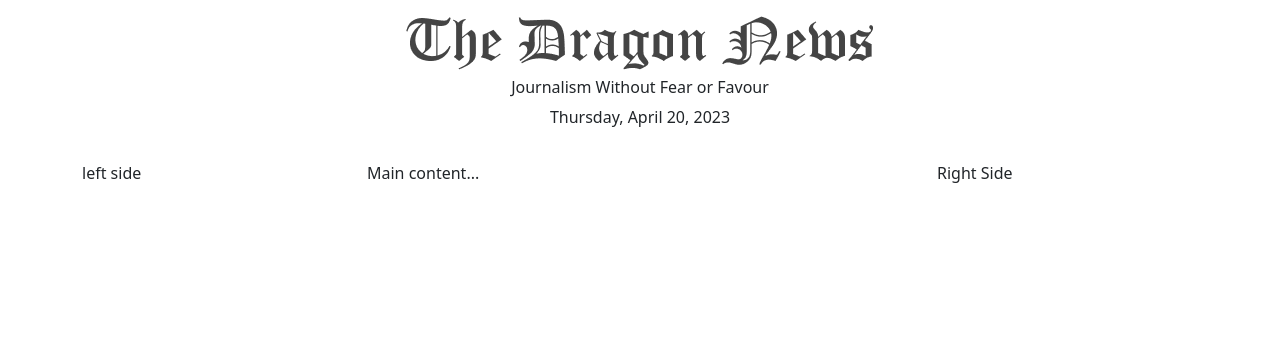
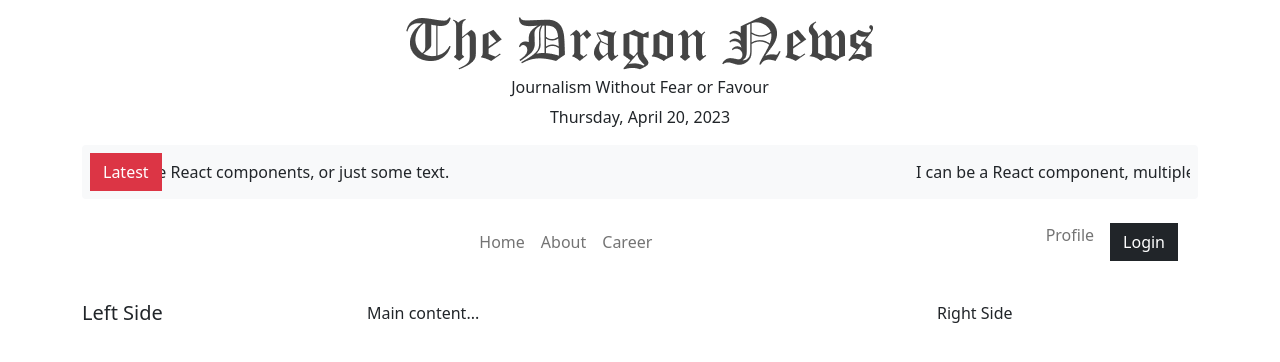
Before and after one commit to eh-munna/Module-63-Firebase-Auth-Recap-and-Data-load, a React (Vite) app: page / in a window 1280 px wide. Shown: the top 362 px of the page. Built offline with nearby package versions, Linux system fonts and the light colour scheme.

Commit message:
62-5 React Marquee and Responsive NavBar

```diff
--- a/package.json
+++ b/package.json
@@ -17,6 +17,7 @@
     "react": "^18.2.0",
     "react-bootstrap": "^2.7.4",
     "react-dom": "^18.2.0",
+    "react-fast-marquee": "^1.3.5",
     "react-router-dom": "^6.10.0",
     "sort-by": "^1.2.0"
   },
--- a/src/pages/Shared/Header/Header.jsx
+++ b/src/pages/Shared/Header/Header.jsx
@@ -1,13 +1,57 @@
 import React from 'react';
 import logo from '../../../assets/logo.png';
 import moment from 'moment';
+import Button from 'react-bootstrap/Button';
+import Marquee from 'react-fast-marquee';
+import Container from 'react-bootstrap/Container';
+import Nav from 'react-bootstrap/Nav';
+import Navbar from 'react-bootstrap/Navbar';
 
 const Header = () => {
   return (
-    <div className="text-center py-3">
-      <img className="img-fluid mx-auto" src={logo} alt="" />
-      <h6 className="my-2">Journalism Without Fear or Favour</h6>
-      <p>{moment().format('dddd, MMMM D, YYYY')}</p>
+    <div className="py-3 container">
+      <div className="text-center">
+        <img className="img-fluid mx-auto" src={logo} alt="" />
+        <h6 className="my-2">Journalism Without Fear or Favour</h6>
+        <p>{moment().format('dddd, MMMM D, YYYY')}</p>
+      </div>
+      <div className="d-flex bg-light p-2 rounded-1">
+        <Button className="rounded-0" variant="danger">
+          Latest
+        </Button>{' '}
+        <Marquee pauseOnHover gradient={false} className="bg-transparent">
+          I can be a React component, multiple React components, or just some
+          text.
+        </Marquee>
+      </div>
+      <div>
+        <Navbar
+          className="my-2 text-info-emphasis"
+          collapseOnSelect
+          expand="lg"
+          bg="transparent"
+          variant="light"
+        >
+          <Container>
+            <Navbar.Toggle aria-controls="responsive-navbar-nav" />
+            <Navbar.Collapse id="responsive-navbar-nav">
+              <Nav className="mx-auto">
+                <Nav.Link href="#features">Home</Nav.Link>
+                <Nav.Link href="#pricing">About</Nav.Link>
+                <Nav.Link href="#deets">Career</Nav.Link>
+              </Nav>
+              <Nav>
+                <Nav.Link href="#deets">Profile</Nav.Link>
+                <Nav.Link href="#deets">
+                  <Button className="rounded-0" variant="dark">
+                    Login
+                  </Button>
+                </Nav.Link>
+              </Nav>
+            </Navbar.Collapse>
+          </Container>
+        </Navbar>
+      </div>
     </div>
   );
 };
--- a/src/pages/Shared/LeftSide/LeftSide.jsx
+++ b/src/pages/Shared/LeftSide/LeftSide.jsx
@@ -1,7 +1,11 @@
 import React from 'react';
 
 const LeftSide = () => {
-  return <div>left side</div>;
+  return (
+    <div>
+      <h5>Left Side</h5>
+    </div>
+  );
 };
 
 export default LeftSide;
```
Also changed, not shown: 2 other files (tests, documents, lock files or other folders).
